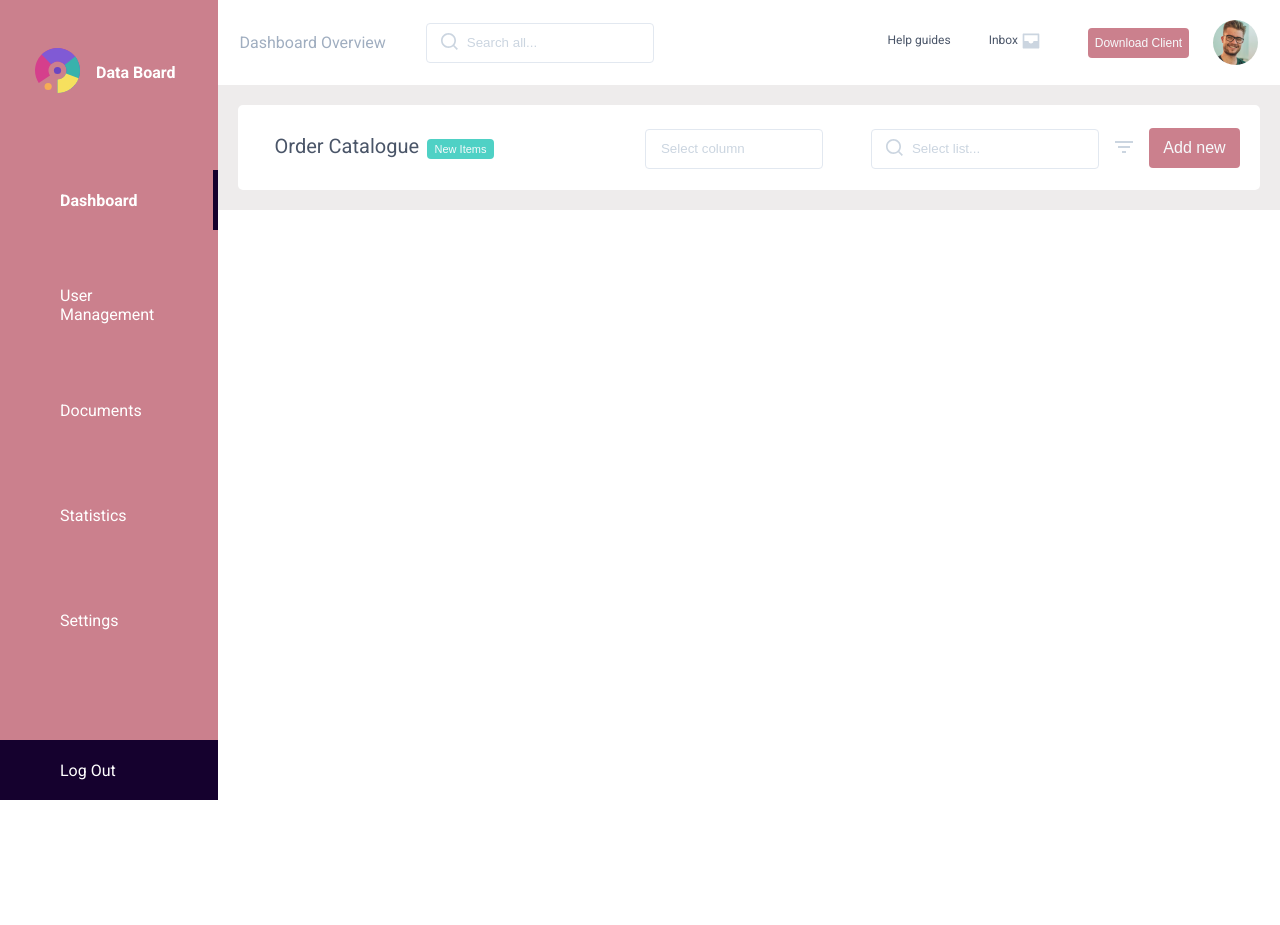
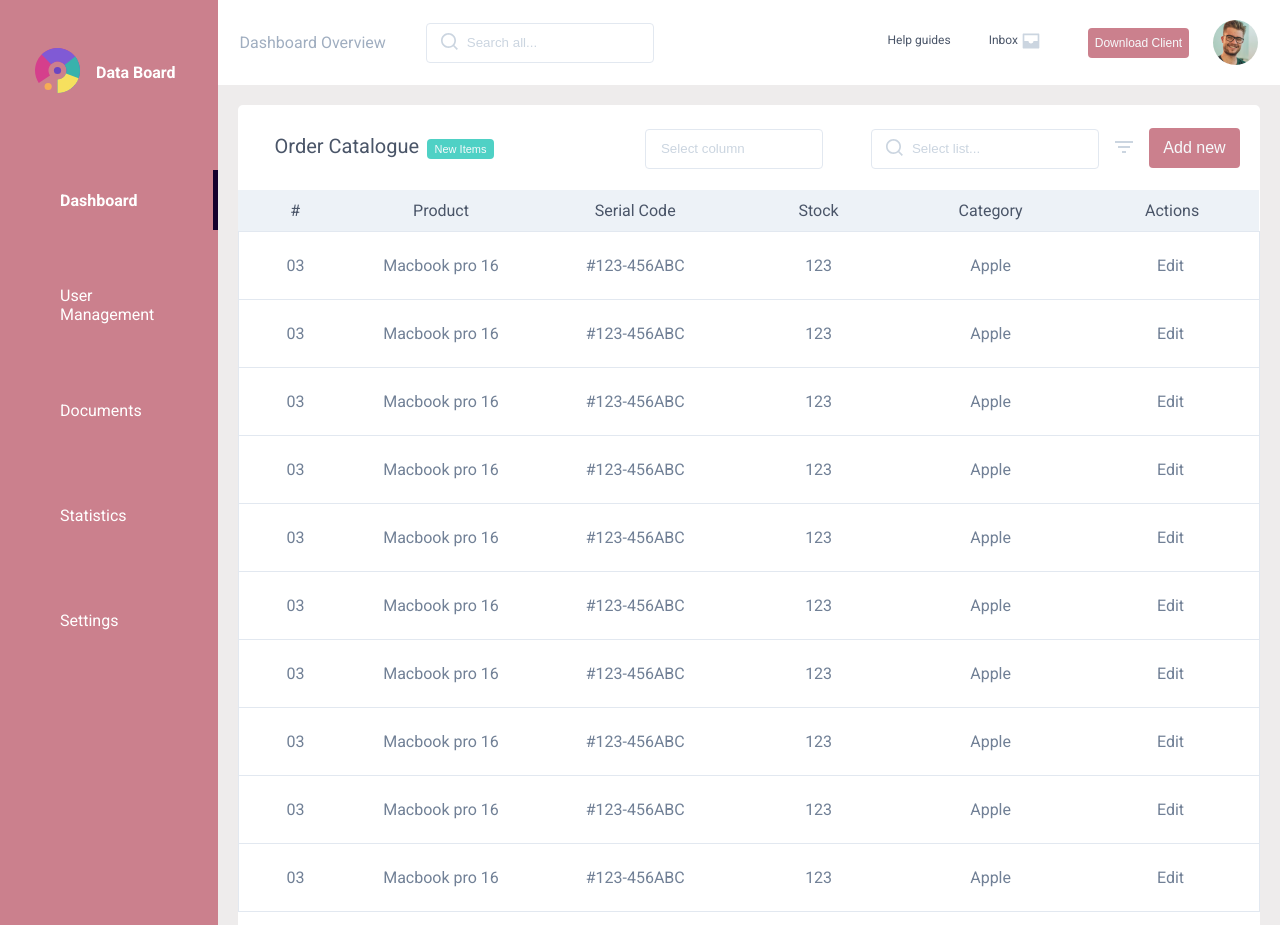
Before and after one commit to AbdurrahmanSogbesan/data-board, a Vue app: page / in a window 1280 px wide. Shown: the top 925 px of the page. Before the commit the page ends 800 px from the top, so only its background shows below. Built offline with nearby package versions, Linux system fonts and the light colour scheme.

Commit message:
added table and page number row

```diff
--- /dev/null
+++ b/src/components/Arrow.vue
@@ -0,0 +1,20 @@
+<template>
+  <svg
+    width="8"
+    height="12"
+    viewBox="0 0 8 12"
+    fill="none"
+    xmlns="http://www.w3.org/2000/svg"
+  >
+    <path
+      d="M3.02333 5.99999L7.14833 10.125L5.97 11.3033L0.666668 5.99999L5.97 0.696655L7.14833 1.87499L3.02333 5.99999Z"
+      fill="black"
+    />
+  </svg>
+</template>
+
+<script>
+export default {};
+</script>
+
+<style lang="scss" scoped></style>
--- /dev/null
+++ b/src/components/PageNumber.vue
@@ -0,0 +1,45 @@
+<template>
+  <div class="page-number ">
+    <Arrow class="mr-4" />
+    <span class="mr-2">1</span>
+    <span class="active mr-2">2</span>
+    <span class="mr-3">3</span>
+    <span class="mr-3">4</span>
+    <span>... 10</span>
+    <Arrow class="rotate-right ml-4" />
+  </div>
+</template>
+
+<script>
+import Arrow from "./Arrow.vue";
+
+export default {
+  components: {
+    Arrow
+  }
+};
+</script>
+
+<style lang="scss" scoped>
+.page-number {
+  padding: 24px 0;
+  text-align: center;
+  align-items: center;
+  margin-left: 147px;
+
+  span {
+    font-size: 12px;
+    color: #cbd5e0;
+  }
+}
+.active {
+  background-color: #15012e;
+  color: #fff !important;
+  border-radius: 30px;
+  padding: 3px 6px;
+}
+
+.rotate-right {
+  transform: rotate(-180deg);
+}
+</style>
--- /dev/null
+++ b/src/components/Select.vue
@@ -0,0 +1,21 @@
+<template>
+  <select name="Select" id="select">
+    <option value="Display 10 items">Display 10 items</option>
+  </select>
+</template>
+
+<script>
+export default {};
+</script>
+
+<style lang="scss" scoped>
+#select {
+  width: 178px;
+  height: 40px;
+  border: 1px solid #e2e8f0;
+  border-radius: 4px;
+  outline: none;
+  color: #cbd5e0;
+  padding: 0 7px;
+}
+</style>
--- a/src/components/SideBar.vue
+++ b/src/components/SideBar.vue
@@ -30,7 +30,6 @@ export default {
   top: 0;
   bottom: 0;
   left: 0;
-  height: 100vh;
   width: 17%;
 }
 
--- a/src/components/Table.vue
+++ b/src/components/Table.vue
@@ -1,6 +1,6 @@
 <template>
   <div class="table d-flex flex-column align-items-align-items-baseline">
-    <div class="table-head d-flex align-items-baseline">
+    <div class="table-header d-flex align-items-baseline">
       <div class="d-flex align-items-baseline">
         <span class="order-catalogue">Order Catalogue</span>
         <Button
@@ -24,6 +24,24 @@
         <Button width="91px" height="40px" fontSize="16px" text="Add new" />
       </div>
     </div>
+    <table>
+      <tbody>
+        <tr class="table-top">
+          <th colspan="2">#</th>
+          <th>Product</th>
+          <th>Serial Code</th>
+          <th>Stock</th>
+          <th>Category</th>
+          <th colspan="2">Actions</th>
+        </tr>
+        <TableRow v-for="(row, index) in rows" :key="index" :row="row" />
+      </tbody>
+    </table>
+    <div class="d-flex align-items-baseline justify-content-between px-4">
+      <div></div>
+      <PageNumber />
+      <Select />
+    </div>
   </div>
 </template>
 
@@ -32,17 +50,115 @@ import Button from "./Button.vue";
 import TextBox from "./TextBox.vue";
 import SearchIcon from "./SearchIcon.vue";
 import FilterIcon from "./FilterIcon.vue";
+import TableRow from "./TableRow.vue";
+import PageNumber from "./PageNumber.vue";
+import Select from "./Select.vue";
 
 export default {
   data() {
     return {
-      SearchIcon
+      SearchIcon,
+      rows: [
+        {
+          number: "03",
+          product: "Macbook pro 16",
+          serial: "#123-456ABC",
+          stock: "123",
+          category: "Apple",
+          actions: "Edit",
+          delete: "Delete"
+        },
+        {
+          number: "03",
+          product: "Macbook pro 16",
+          serial: "#123-456ABC",
+          stock: "123",
+          category: "Apple",
+          actions: "Edit",
+          delete: "Delete"
+        },
+        {
+          number: "03",
+          product: "Macbook pro 16",
+          serial: "#123-456ABC",
+          stock: "123",
+          category: "Apple",
+          actions: "Edit",
+          delete: "Delete"
+        },
+        {
+          number: "03",
+          product: "Macbook pro 16",
+          serial: "#123-456ABC",
+          stock: "123",
+          category: "Apple",
+          actions: "Edit",
+          delete: "Delete"
+        },
+        {
+          number: "03",
+          product: "Macbook pro 16",
+          serial: "#123-456ABC",
+          stock: "123",
+          category: "Apple",
+          actions: "Edit",
+          delete: "Delete"
+        },
+        {
+          number: "03",
+          product: "Macbook pro 16",
+          serial: "#123-456ABC",
+          stock: "123",
+          category: "Apple",
+          actions: "Edit",
+          delete: "Delete"
+        },
+        {
+          number: "03",
+          product: "Macbook pro 16",
+          serial: "#123-456ABC",
+          stock: "123",
+          category: "Apple",
+          actions: "Edit",
+          delete: "Delete"
+        },
+        {
+          number: "03",
+          product: "Macbook pro 16",
+          serial: "#123-456ABC",
+          stock: "123",
+          category: "Apple",
+          actions: "Edit",
+          delete: "Delete"
+        },
+        {
+          number: "03",
+          product: "Macbook pro 16",
+          serial: "#123-456ABC",
+          stock: "123",
+          category: "Apple",
+          actions: "Edit",
+          delete: "Delete"
+        },
+        {
+          number: "03",
+          product: "Macbook pro 16",
+          serial: "#123-456ABC",
+          stock: "123",
+          category: "Apple",
+          actions: "Edit",
+          delete: "Delete"
+        }
+      ]
     };
   },
   components: {
     Button,
     TextBox,
-    FilterIcon
+    FilterIcon,
+    TableRow,
+    PageNumber,
+    Select
   }
 };
 </script>
@@ -51,9 +167,10 @@ export default {
 .table {
   background-color: #fff;
   border-radius: 5px;
+  width: 100%;
 }
 
-.table-head {
+.table-header {
   padding: 23px 20px 21px 37px;
   justify-content: space-between;
 }
@@ -64,4 +181,22 @@ export default {
   color: #4a5568;
   margin-right: 8px;
 }
+
+table {
+  border-collapse: collapse !important;
+}
+
+.table-top {
+  background-color: #edf2f7;
+  width: 100%;
+
+  th {
+    font-weight: normal;
+    padding: 11px 37px;
+    font-size: 16px;
+    line-height: 19px;
+    color: #4a5568;
+    border: none;
+  }
+}
 </style>
--- /dev/null
+++ b/src/components/TableRow.vue
@@ -0,0 +1,36 @@
+<template>
+  <tr class="table-row">
+    <td colspan="2">{{ row.number }}</td>
+    <td>{{ row.product }}</td>
+    <td>{{ row.serial }}</td>
+    <td>{{ row.stock }}</td>
+    <td>{{ row.category }}</td>
+    <td>{{ row.actions }}</td>
+    <td>{{ row.dele }}</td>
+  </tr>
+</template>
+
+<script>
+export default {
+  props: {
+    row: {
+      type: Object
+    }
+  }
+};
+</script>
+
+<style lang="scss" scoped>
+.table-row {
+  width: 100%;
+  border: 1px solid #e2e8f0;
+
+  td {
+    font-size: 16px;
+    line-height: 19px;
+    color: #718096;
+    padding: 24px 0;
+    text-align: center;
+  }
+}
+</style>
```
Also changed, not shown: src/assets/images/Arrow Right.svg (deleted), src/assets/images/Arrow.svg (renamed from src/assets/images/Arrow Left.svg).
